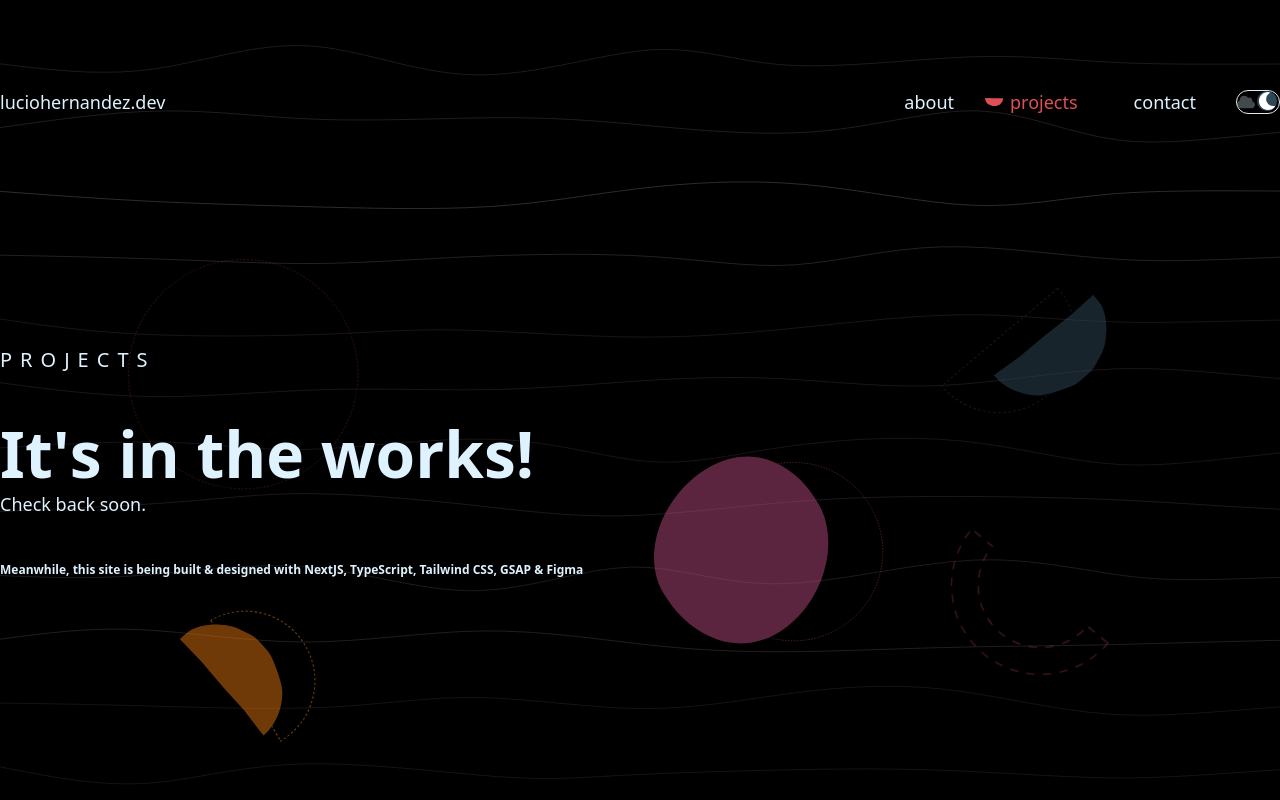
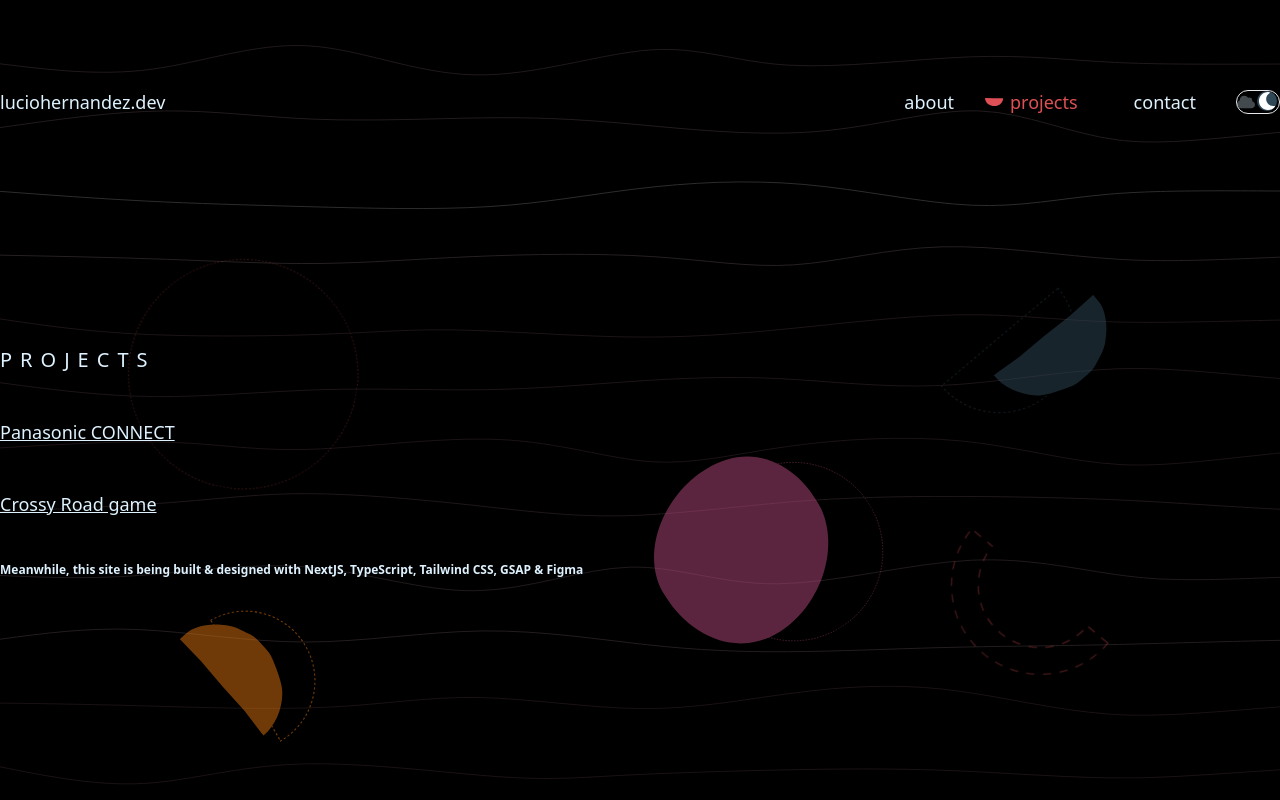
Before and after one commit to luciohernandeznew/portfolio, a Next.js app: page /projects in a window 1280 px wide. Built offline with nearby package versions, Linux system fonts and the light colour scheme; no server answers; a web font is replaced by a local one.

Commit message:
update links

```diff
--- a/components/Projects.tsx
+++ b/components/Projects.tsx
@@ -1,5 +1,8 @@
+import { SiUpwork } from "react-icons/si";
+import { Badge } from "./Badge";
 import { projects } from "./Float/config";
 import Float from "./Float/Float";
+import { openInNewTab } from "./helper";
 import { SectionLayout } from "./Layout";
 import { SplitText } from "./SplitText";
 import { Heading, SubHeading } from "./Typography";
@@ -13,19 +16,27 @@ export default function Writing() {
           projects
         </SubHeading>
 
-        <div>
+        <a href="https://technology.panasonic.eu/av-digital-world/" className="underline whitespace-nowrap">Panasonic CONNECT</a>
+
+        <a href="https://crossy-road-omega.vercel.app/" className="underline whitespace-nowrap"> Crossy Road game</a>
+
+
+        {/* <div>
           <Heading size="sm" dark className="font-extrabold">
             <SplitText text="It's in the works!" />
           </Heading>
 
           <p>Check back soon.</p>
-        </div>
+        </div> */}
 
         <p className="whitespace-pre-line text-xs font-bold">
           Meanwhile, this site is being built & designed with NextJS,
           TypeScript, Tailwind CSS, GSAP & Figma
         </p>
       </div>
+
+
+
       <Float config={projects} />
     </SectionLayout>
   );
```
